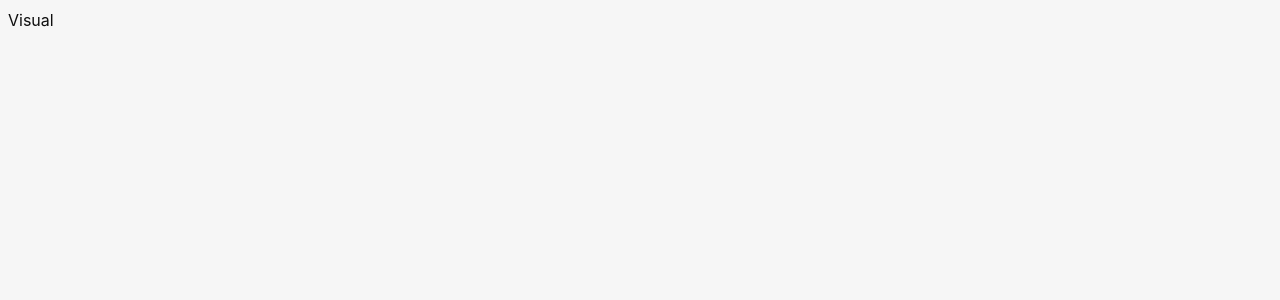
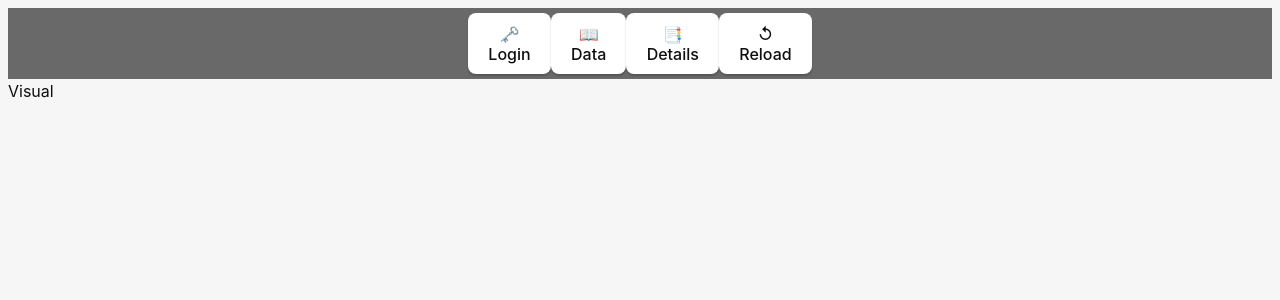
Before and after one commit to ajiponzu/lo_sql, a React (Vite) app: page /visual/1 in a window 1280 px wide. Shown: the top 300 px of the page. Built offline with nearby package versions, Linux system fonts and the light colour scheme.

Commit message:
add: ボタンを４つ追加

```diff
--- /dev/null
+++ b/src/Visual.css
@@ -0,0 +1,10 @@
+.VisualHeader {
+  background-color: dimgray;
+}
+.VisualHeader .buttons {
+  align-content: center;
+  padding-top: 5px;
+  padding-bottom: 5px;
+  display: flex;
+  justify-content: center;
+}
--- a/src/Visual.tsx
+++ b/src/Visual.tsx
@@ -1,6 +1,35 @@
 import { useParams } from "react-router-dom";
 import { invoke } from "@tauri-apps/api/tauri";
 import { useEffect, useState } from "react";
+
+const Header = () => {
+  return (
+    <div className="VisualHeader">
+      <div className="buttons">
+        <button>
+          🗝️
+          <br />
+          Login
+        </button>
+        <button>
+          📖
+          <br />
+          Data
+        </button>
+        <button>
+          📑
+          <br />
+          Details
+        </button>
+        <button>
+          ↺
+          <br />
+          Reload
+        </button>
+      </div>
+    </div>
+  );
+};
 
 const convertNameList = (json: Array<any>) => {
   let retArray = [] as Array<string>;
@@ -29,7 +58,12 @@ const Visual = () => {
 
   console.log(tableNames);
 
-  return <div className="Visual">Visual</div>;
+  return (
+    <div className="Visual">
+      <Header />
+      Visual
+    </div>
+  );
 };
 
 export default Visual;
--- a/src/main.tsx
+++ b/src/main.tsx
@@ -3,6 +3,7 @@ import ReactDOM from "react-dom/client";
 import { BrowserRouter, Route, Routes } from "react-router-dom";
 import Login from "./Login";
 import "./style.css";
+import "./Visual.css";
 import Visual from "./Visual";
 
 ReactDOM.createRoot(document.getElementById("root") as HTMLElement).render(
--- a/src/style.css
+++ b/src/style.css
@@ -98,5 +98,6 @@ button {
   button {
     color: #ffffff;
     background-color: #0f0f0f98;
+    cursor: pointer;
   }
 }
```
